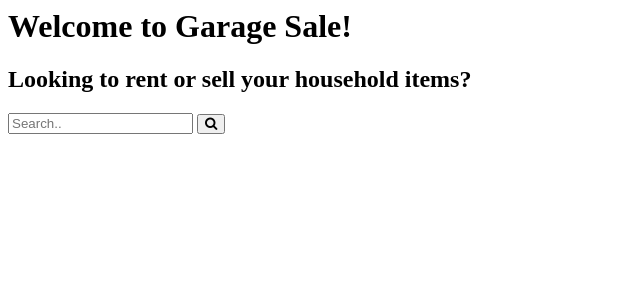
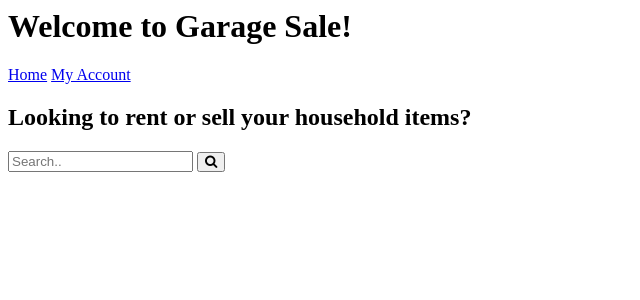
Before and after one commit to FSSoar/GarageSale, a Flask app: template templates/home.html in a window 1280 px wide. Shown: the top 300 px of the page, without its empty margins (0-640 px from the left). Run offline with Flask 2, Linux system fonts and the light colour scheme; the template is opened without the code that fills it, so the values that code supplies are empty.

Commit message:
added home and my account buttons (inactive)

```diff
--- a/templates/home.html
+++ b/templates/home.html
@@ -1,11 +1,15 @@
 <html>
     <head>
-      <title>Garage Sale Homepage</title>
+      <title>Garage Sale</title>
     </head>
 
     <link rel="stylesheet" href="https://cdnjs.cloudflare.com/ajax/libs/font-awesome/4.7.0/css/font-awesome.min.css">
     <body>
       <h1> Welcome to Garage Sale! </h1>
+      <div class="topnav">
+        <a class="active" href="#home">Home</a>
+        <a href="#account">My Account</a>
+      </div>
       <h2> Looking to rent or sell your household items? </h2>
       <form class="example" action="/action_page.php">
         <input type="text" placeholder="Search.." name="search">
```
